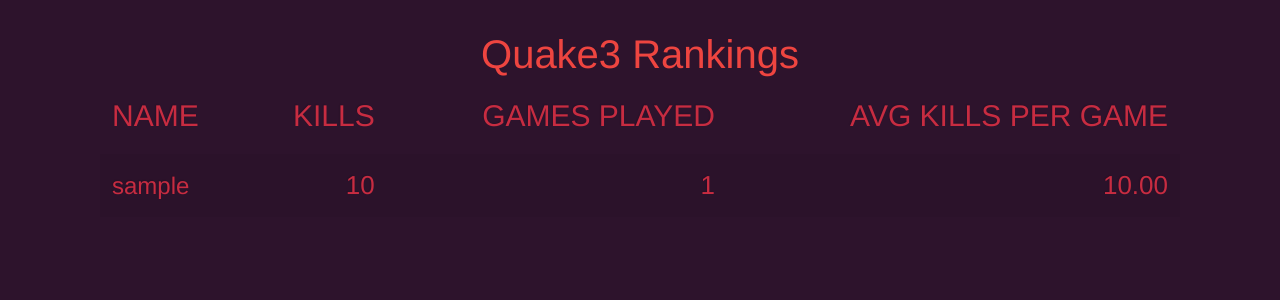
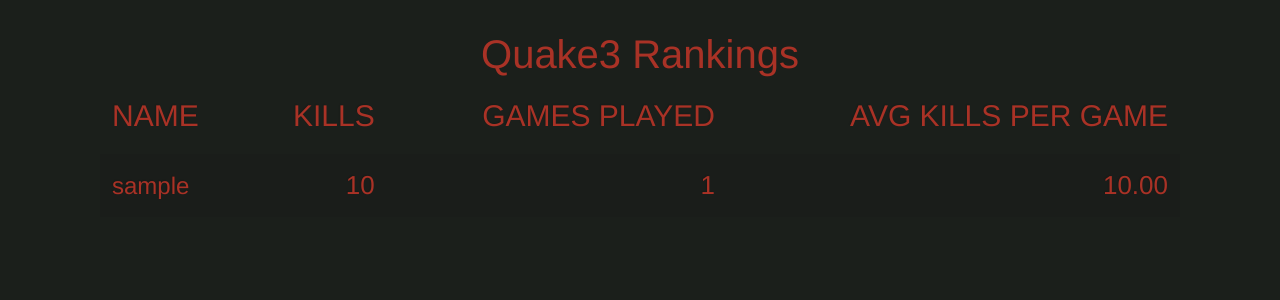
Before and after one commit to notbaab/q3-scoreboard, a Flask app: page / in a window 1280 px wide. Shown: the top 300 px of the page. Run offline with Flask 2, Linux system fonts and the light colour scheme; tables that the repository leaves empty hold one stand-in row (values such as "Sample post"); some libraries are stand-ins or nearby versions.

Commit message:
tweak colors to be more metal

```diff
--- a/q3_scoreboard/static/css/quakestyle.css
+++ b/q3_scoreboard/static/css/quakestyle.css
@@ -8,7 +8,7 @@
   font-family: helvetica, arial, sans-serif;
   font-size: 24px;
   font-weight: 400;
-  color: #c72c41;
+  color: #A93226;
 }
 
 
@@ -56,8 +56,8 @@
   font-weight: 400;
   text-rendering: optimizeLegibility;
   margin-top:30px;
-  color: #ee4540;
-  background-color : #2d132c;
+  color: #A93226;
+  background-color : #1B1f1b ;
 }
 
 div.table-title {
```
